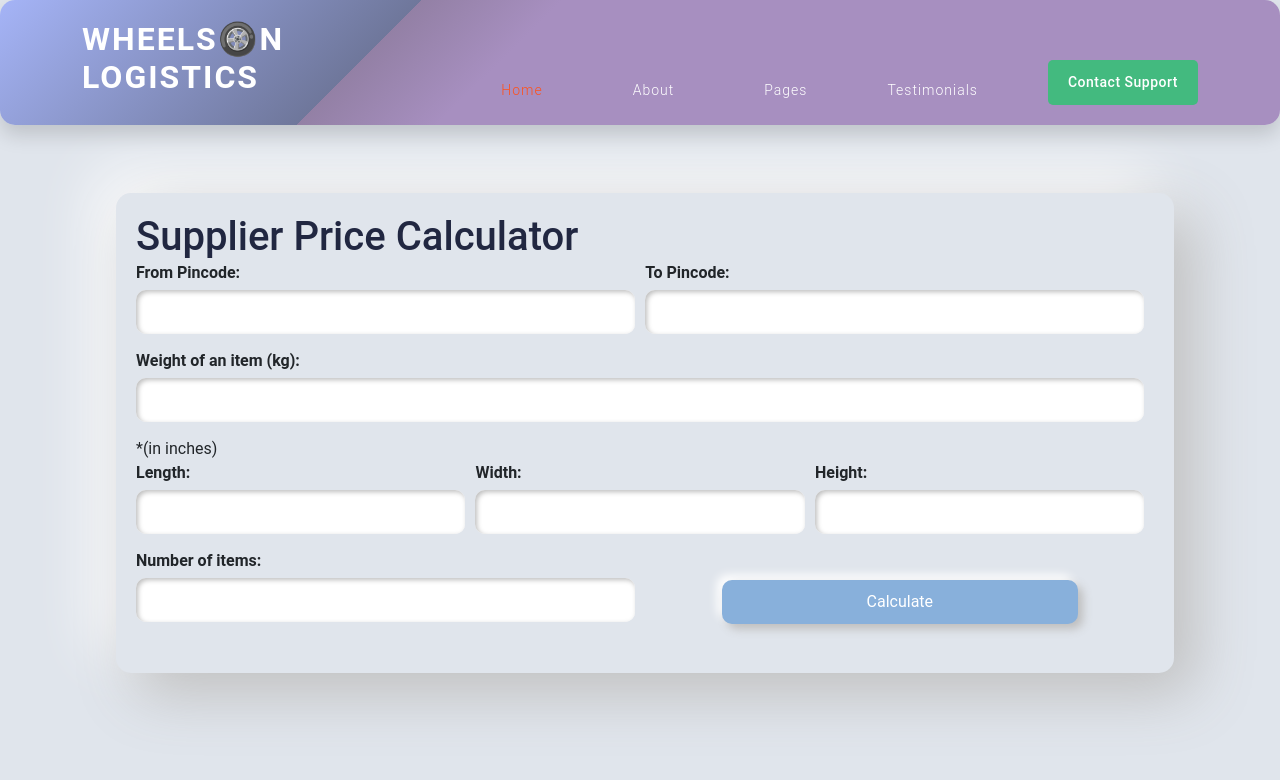
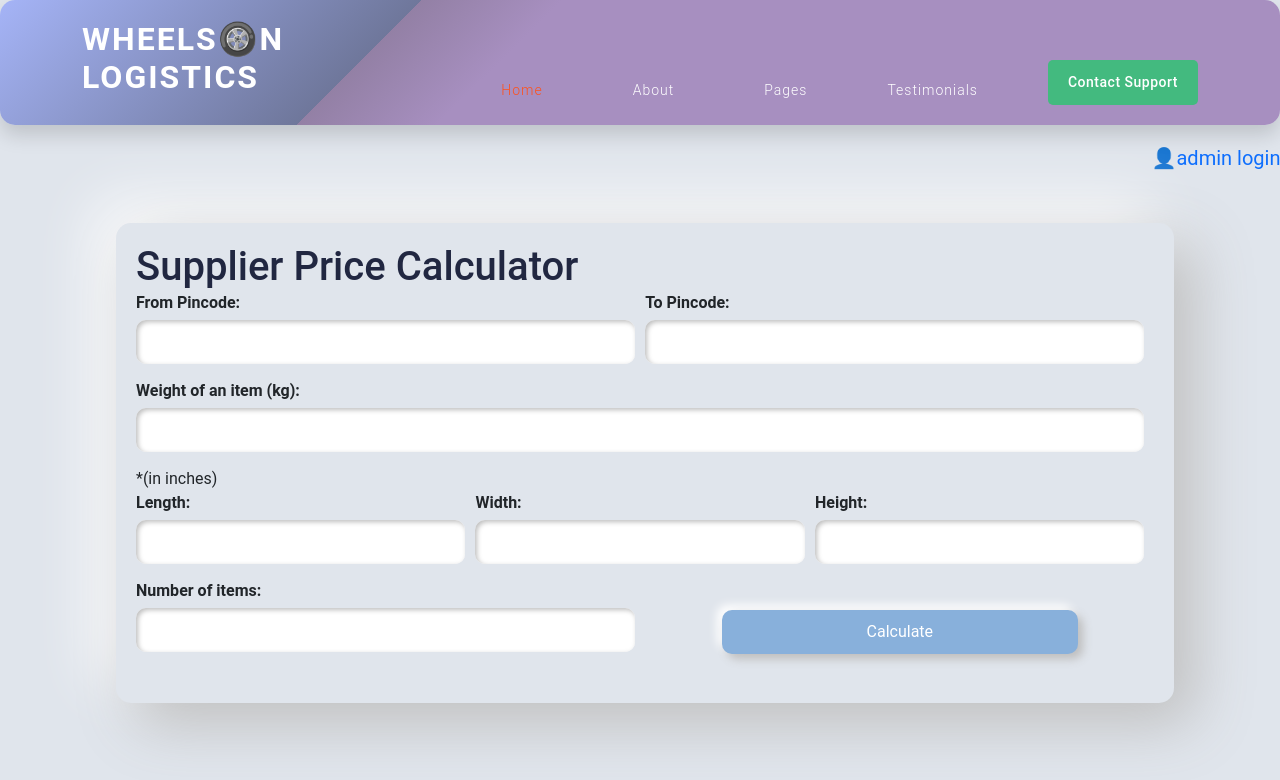
Before and after one commit to WheelsOn-logi/Wheelon_logi, a website: page index.html in a window 1280 px wide. Shown: the top 780 px of the page. Drawn offline with Linux system fonts and the light colour scheme.

Commit message:
added link for admin

```diff
--- a/customer.css
+++ b/customer.css
@@ -178,3 +178,11 @@ button[type="submit"] {
     height: 200px;
     width: 10px;
 }
+
+
+.ad{
+    position: relative;
+    top: 18px;
+    left: 45%;
+    font-size: 20px;
+}
--- a/index.html
+++ b/index.html
@@ -42,6 +42,9 @@
             </div>
         </div>
     </header>
+    <div class="ad">
+        <a href="https://wonadmin.onrender.com/" type="blank">👤admin login</a>
+    </div>
     <div class="c">
     <div class="container c2 mt-5">
         <div class="con1">
```
